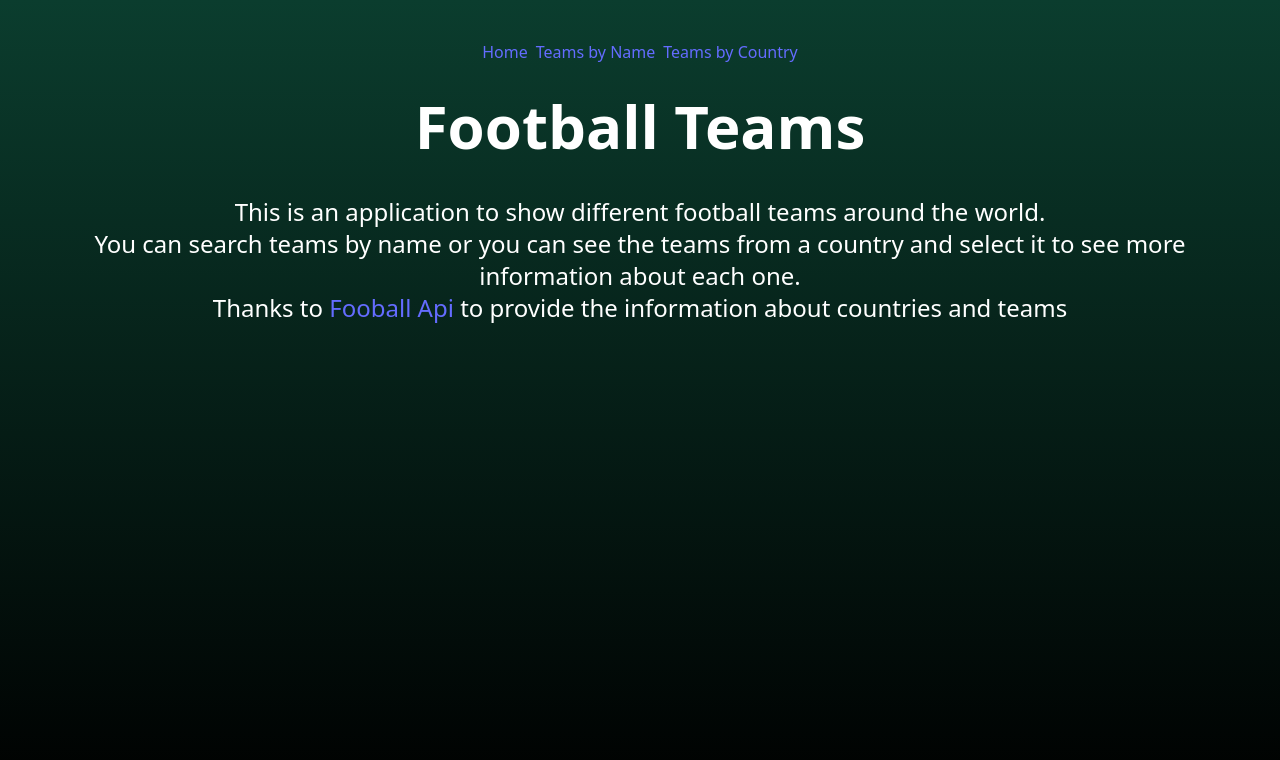
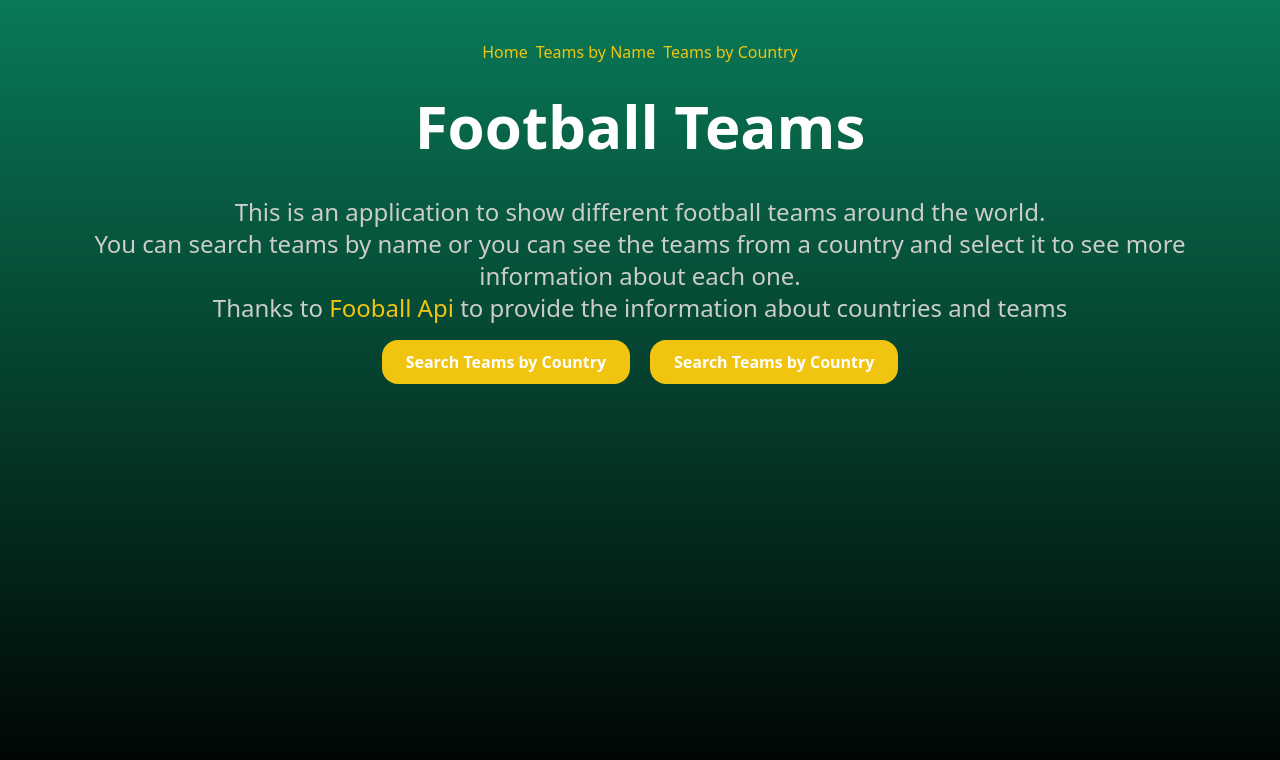
Before and after one commit to Camilo-Suarez98/football-info, a React (Vite) app: page / in a window 1280 px wide. Shown: the top 760 px of the page. Built offline with nearby package versions, Linux system fonts and the light colour scheme.

Commit message:
change colors and background

```diff
--- a/src/index.css
+++ b/src/index.css
@@ -17,12 +17,12 @@
 
 a {
   font-weight: 500;
-  color: #646cff;
+  cursor: pointer;
   text-decoration: inherit;
 }
 
 a:hover {
-  color: #535bf2;
+  opacity: 0.8;
 }
 
 body {
@@ -32,7 +32,7 @@ body {
   min-width: 320px;
   min-height: 100vh;
   width: 100%;
-  background: linear-gradient(to bottom, #0B3D2E, #000000);
+  background: linear-gradient(to bottom, #097957, #000000);
   color: #FFFFFF;
 }
 
--- a/src/routes/__root.tsx
+++ b/src/routes/__root.tsx
@@ -4,13 +4,13 @@ export const Route = createRootRoute({
   component: () => (
     <>
       <div className="p-2 flex justify-center gap-2">
-        <Link to="/" className="[&.active]:font-bold">
+        <Link to="/" className="[&.active]:font-bold text-[#F1C40F]">
           Home
         </Link>
-        <Link to="/search-team-by-name" className="[&.active]:font-bold">
+        <Link to="/search-team-by-name" className="[&.active]:font-bold text-[#F1C40F]">
           Teams by Name
         </Link>
-        <Link to="/search-teams-by-country" className="[&.active]:font-bold">
+        <Link to="/search-teams-by-country" className="[&.active]:font-bold text-[#F1C40F]">
           Teams by Country
         </Link>
       </div>
--- a/src/routes/index.tsx
+++ b/src/routes/index.tsx
@@ -1,4 +1,4 @@
-import { createFileRoute } from '@tanstack/react-router';
+import { createFileRoute, Link } from '@tanstack/react-router';
 
 export const Route = createFileRoute('/')({
   component: Index,
@@ -8,15 +8,33 @@ function Index() {
   return (
     <div className='text-center my-6'>
       <h1 className='mt-4 mb-10 !text-6xl font-black'>Football Teams</h1>
-      <p className='text-2xl'>This is an application to show different football teams around the world.</p>
-      <p className='text-2xl'>
+      <p className='text-2xl text-[#CCC]'>This is an application to show different football teams around the world.</p>
+      <p className='text-2xl text-[#CCC]'>
         You can search teams by name or you can see the teams from a country and select it to see more information about each one.
       </p>
-      <p className='text-2xl'>
+      <p className='text-2xl text-[#CCC]'>
         Thanks to {''}
-        <a href='https://www.api-football.com/' target='_blank'>Fooball Api</a> {' '}
+        <a
+          href='https://www.api-football.com/'
+          target='_blank'
+          className='text-[#F1C40F]'
+        >Fooball Api</a> {' '}
         to provide the information about countries and teams
       </p>
+      <div className='flex justify-center items-center gap-5 mt-4'>
+        <Link
+          to='/search-teams-by-country'
+          className='bg-[#F1C40F] py-2.5 px-6 rounded-2xl !font-bold'
+        >
+          Search Teams by Country
+        </Link>
+        <Link
+          to='/search-team-by-name'
+          className='bg-[#F1C40F] py-2.5 px-6 rounded-2xl !font-bold'
+        >
+          Search Teams by Country
+        </Link>
+      </div>
     </div>
   );
 };
```
